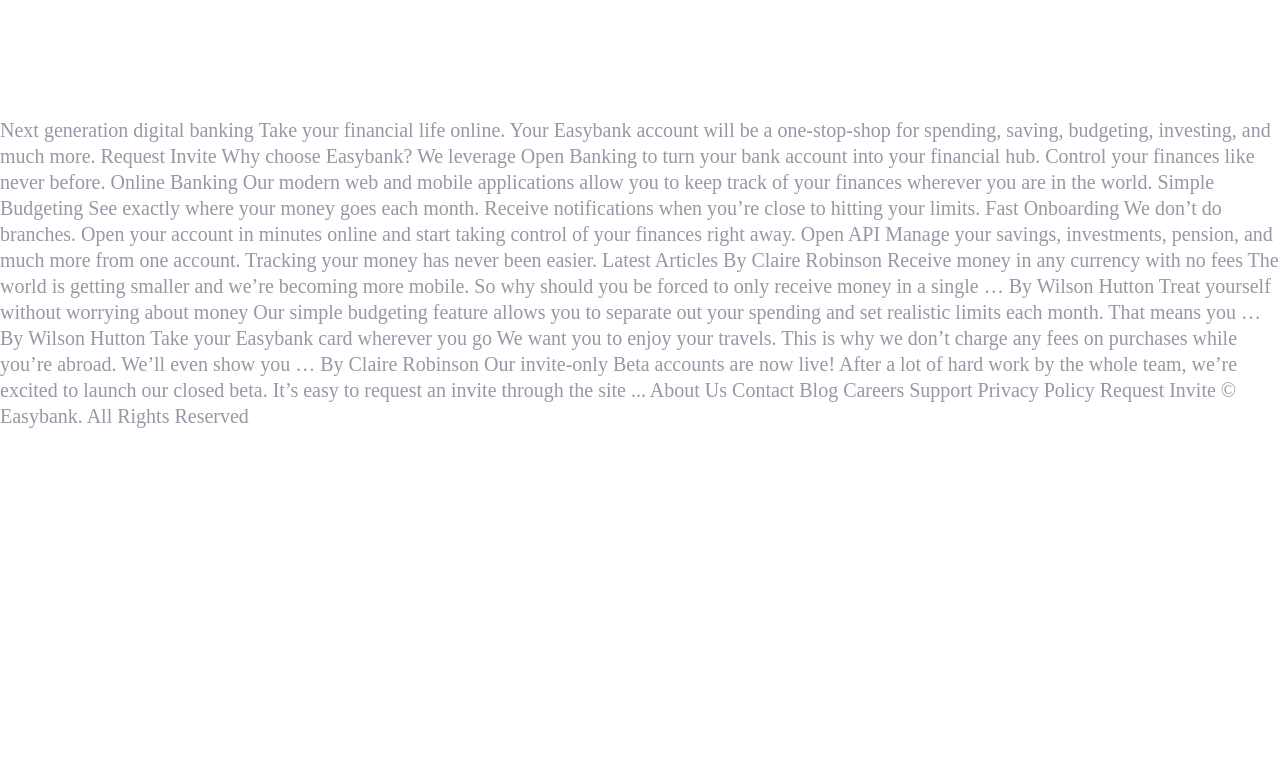
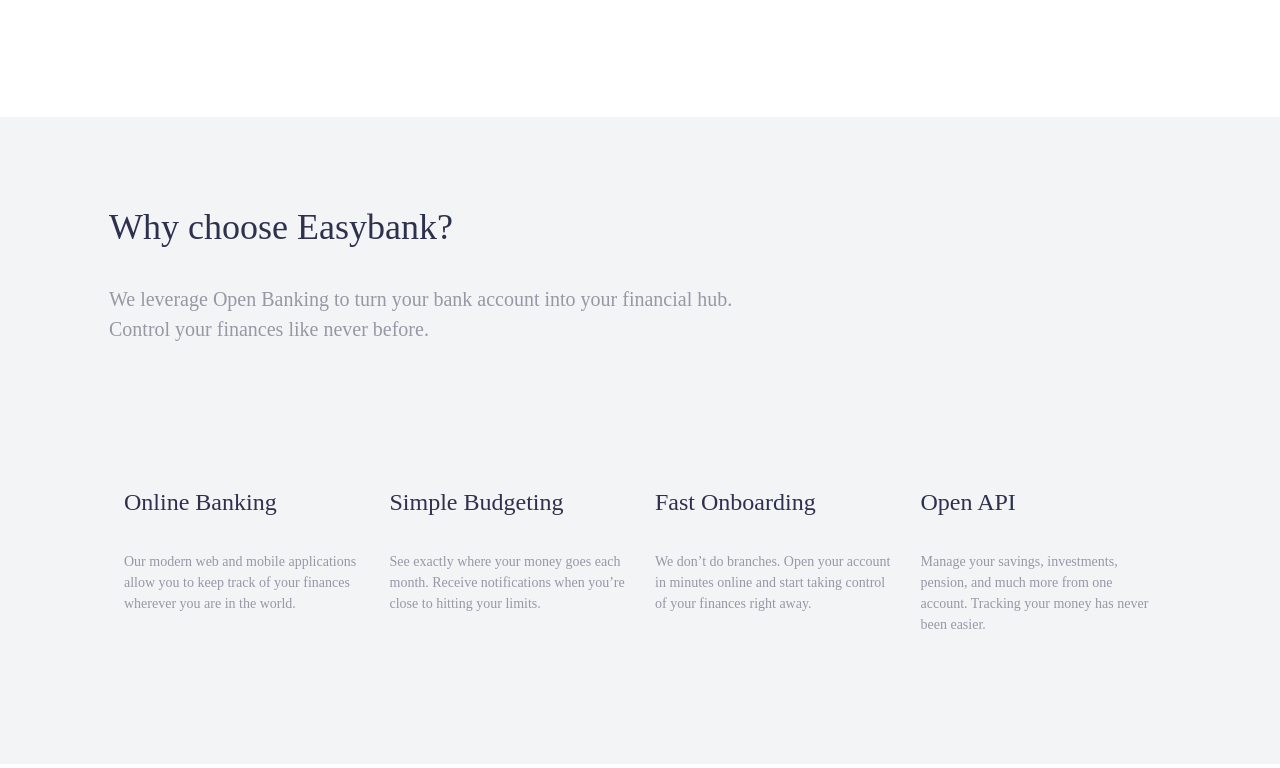
Before and after one commit to SunRise-afk/Easybank, a website built with webpack: page src/index.html in a window 1280 px wide. Shown: the part 621-1389 px from the top of the page. Before the commit the page ends 1050 px from the top, so only its background shows below. Built offline with nearby package versions, Linux system fonts and the light colour scheme; files whose address does not match are found by name.

Commit message:
Features section is added

```diff
--- /dev/null
+++ b/src/_features.scss
@@ -0,0 +1,59 @@
+@import './_mixins.scss';
+@import './variables.scss';
+
+.feature {
+  padding-top: 4.375rem;
+  padding-bottom: 4.375rem;
+  background-color: $color_neutral_light_gray;
+  text-align: center;
+  @include breakpoints-up(medium) {
+    text-align: left;
+    padding-top: 5.625rem;
+    padding-bottom: 5.625rem;
+  }
+  &_intro {
+    margin-bottom: 3.75rem;
+    @include breakpoints-up(large) {
+      width: 60%;
+    }
+  }
+  &_grid {
+    @include breakpoints-up(medium) {
+      display: flex;
+      flex-wrap: wrap;
+    }
+  }
+  &_item {
+    padding: 0.9375rem;
+    @include breakpoints-up(medium) {
+      flex: 0 0 50%;
+    }
+    @include breakpoints-up(large) {
+      flex: 1;
+    }
+  }
+  &_icon {
+    margin-bottom: 1.875rem;
+    @include breakpoints-up(large) {
+      margin-bottom: 2.75rem;
+    }
+  }
+  &_title {
+    font-size: 1.25rem;
+    font-weight: 300;
+    line-height: 1.15;
+    color: $color_primary_dark_blue;
+    margin-bottom: 1.5rem;
+    @include breakpoints-up(large) {
+      font-size: 1.5rem;
+      margin-bottom: 2.125rem;
+    }
+  }
+  &_description {
+    font-size: 0.875rem;
+    font-weight: 300;
+    line-height: 1.5;
+    color: $color_neutral_grayish_blue;
+    margin-bottom: 1.5rem;
+  }
+}
--- a/src/_globals.scss
+++ b/src/_globals.scss
@@ -29,6 +29,28 @@
 h2,
 h3 {
   margin-top: 0;
+  font-weight: 300;
+  line-height: 1.15;
+  color: $color_primary_dark_blue;
+}
+h1 {
+  font-size: 2.31rem;
+  margin-bottom: 1.5rem;
+  @include breakpoints-up(large) {
+    font-size: 3.5rem;
+  }
+}
+h2 {
+  font-size: 1.875rem;
+  margin-bottom: 1.5625rem;
+  @include breakpoints-up(large) {
+    font-size: 2.25rem;
+    margin-bottom: 2.25rem;
+  }
+}
+p {
+  line-height: 1.5;
+  margin-bottom: 2.25rem;
 }
 a,
 a:visited,
--- a/src/_hero.scss
+++ b/src/_hero.scss
@@ -49,19 +49,5 @@
       flex: 2;
       text-align: left;
     }
-    h1 {
-      font-weight: 300;
-      font-size: 2.31rem;
-      line-height: 1.15;
-      color: $color_primary_dark_blue;
-      margin-bottom: 1.5rem;
-      @include breakpoints-up(large) {
-        font-size: 3.5rem;
-      }
-    }
-    p {
-      line-height: 1.5;
-      margin-bottom: 2.25rem;
-    }
   }
 }
--- a/src/index.html
+++ b/src/index.html
@@ -47,6 +47,59 @@
           <button type="button" class="button">Request Invite</button>
         </div>
       </section>
+      <section class="feature">
+        <div class="feature_content container">
+          <div class="feature_intro">
+            <h2>Why choose Easybank?</h2>
+            <p>
+              We leverage Open Banking to turn your bank account into your
+              financial hub. Control your finances like never before.
+            </p>
+          </div>
+          <div class="feature_grid">
+            <div class="feature_item">
+              <div class="feature_icon">
+                <img src="./assets/images/icon-online.svg" alt="" />
+              </div>
+              <div class="feature_title">Online Banking</div>
+              <div class="feature_description">
+                Our modern web and mobile applications allow you to keep track
+                of your finances wherever you are in the world.
+              </div>
+            </div>
+            <div class="feature_item">
+              <div class="feature_icon">
+                <img src="./assets/images/icon-budgeting.svg" alt="" />
+              </div>
+              <div class="feature_title">Simple Budgeting</div>
+              <div class="feature_description">
+                See exactly where your money goes each month. Receive
+                notifications when you’re close to hitting your limits.
+              </div>
+            </div>
+            <div class="feature_item">
+              <div class="feature_icon">
+                <img src="./assets/images/icon-onboarding.svg" alt="" />
+              </div>
+              <div class="feature_title">Fast Onboarding</div>
+              <div class="feature_description">
+                We don’t do branches. Open your account in minutes online and
+                start taking control of your finances right away.
+              </div>
+            </div>
+            <div class="feature_item">
+              <div class="feature_icon">
+                <img src="./assets/images/icon-api.svg" alt="" />
+              </div>
+              <div class="feature_title">Open API</div>
+              <div class="feature_description">
+                Manage your savings, investments, pension, and much more from
+                one account. Tracking your money has never been easier.
+              </div>
+            </div>
+          </div>
+        </div>
+      </section>
     </main>
     Next generation digital banking Take your financial life online. Your
     Easybank account will be a one-stop-shop for spending, saving, budgeting,
--- a/src/style.scss
+++ b/src/style.scss
@@ -1,4 +1,7 @@
+@import './_variables.scss';
+@import './_animations.scss';
+@import './_mixins.scss';
 @import './_globals.scss';
-@import './_variables.scss';
 @import './_header.scss';
 @import './_hero.scss';
+@import './_features.scss';
```
